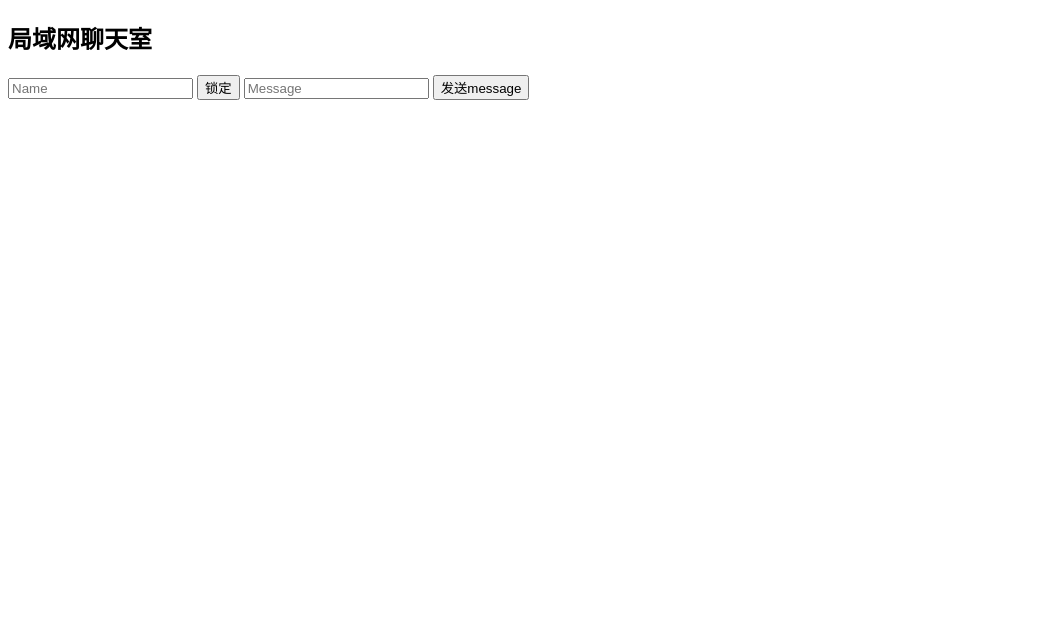
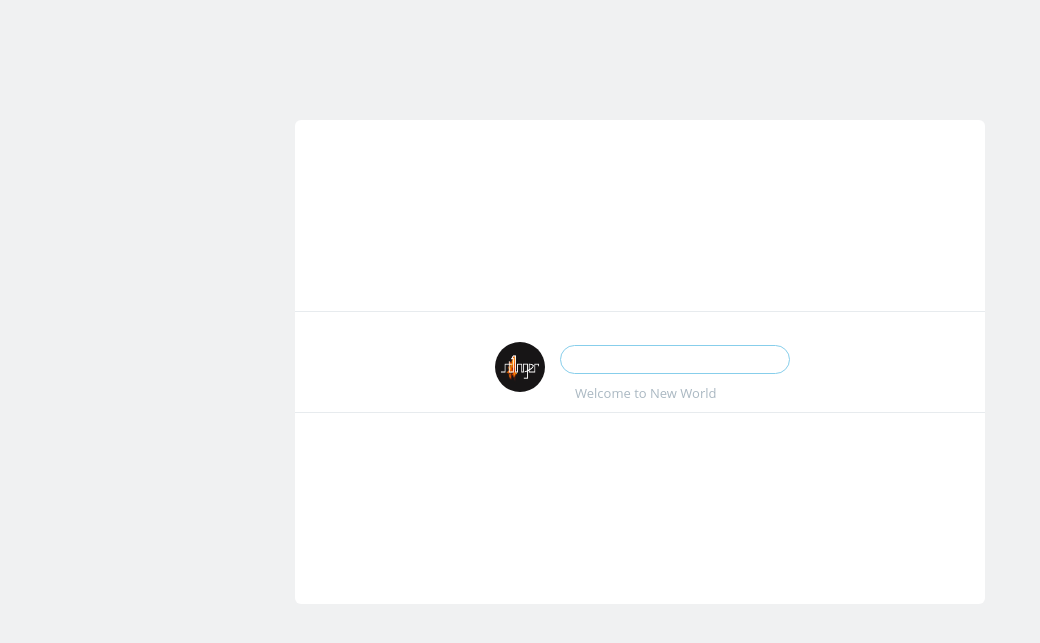
Before and after one commit to JcQSteven/ChatRoom, a Flask app: page / in a window 1280 px wide. Shown: the top 643 px of the page, without its empty margins (0-1040 px from the left). Run offline with Flask 2, Linux system fonts and the light colour scheme; some libraries are stand-ins or nearby versions.

Commit message:
JS抽离

```diff
--- a/templates/index.html
+++ b/templates/index.html
@@ -1,41 +1,47 @@
-<!DOCTYPE HTML>
-<html>
+<!doctype html>
+<html lang="zh">
 <head>
-    <title>Flask-SocketIO Test</title>
-
+	<meta charset="UTF-8">
+	<meta http-equiv="X-UA-Compatible" content="IE=edge,chrome=1">
+	<meta name="viewport" content="width=device-width, initial-scale=1.0">
+	<title>临时聊天室</title>
+	<link rel="stylesheet" type="text/css" href="../static/css/normalize.css" />
+	<link rel="stylesheet" type="text/css" href="../static/css/default.css">
+	<link rel="stylesheet" type="text/css" href="../static/css/styles.css">
+	<!--[if IE]>
+		<script src="http://cdn.bootcss.com/html5shiv/r29/html5.min.js"></script>
+	<![endif]-->
 </head>
 <body>
-    <h2>局域网聊天室</h2>
-        <input type="text" name="name" id="name" placeholder="Name">
-        <input type="button" id="setName" value="锁定">
-        <input type="text" name="message" id="message" placeholder="Message">
-        <input type="button" id="send" value="发送message">
-
-    <div id='log'></div>
-
-
+	<div id="chatbox">
+		<div id="friendslist">
+			<div id="friends">
+				<div class="friend">
+					<img src="../static/img/5_copy.jpg" id="enter_chat"/>
+					<p>
+					<input type="text" name="message" id="message" >
+					<p><span>Welcome to New World</span></p>
+					</p>
+				</div>
+			</div>
+		</div>
+		<div id="chatview" class="p1">
+			<div id="profile">
+				<div id="close">
+					<div class="cy"></div>
+					<div class="cx"></div>
+				</div>
+				<p>St1nger Team</p>
+			</div>
+				<div id="chat-messages"></div>
+			<div id="sendmessage">
+				<input type="text" id="message_content" placeholder="Send message..." />
+				<button id="send"></button>
+			</div>
+		</div>
+	</div>
+	<script src="../static/js/jquery.min.js"></script>
+    <script type="text/javascript" src="//cdn.bootcss.com/socket.io/1.5.1/socket.io.min.js"></script>
+	<script type="text/javascript" src="../static/js/index.js"></script>
 </body>
-    <script type="text/javascript" src="//cdn.bootcss.com/jquery/3.1.1/jquery.min.js"></script>
-    <script type="text/javascript" src="//cdn.bootcss.com/socket.io/1.5.1/socket.io.min.js"></script>
-    <script type="text/javascript" charset="utf-8">
-
-        var socket = io.connect('http://' + document.domain + ':' + location.port);
-        $("#send").click(function () {
-            var msg=$("#message").val()
-            var name=$("#name").val()
-            socket.emit("client_event",{data:msg,name:name});
-        })
-
-        socket.on('res', function (msg) {
-            $('#log').append('<br>' + $('<div/>').text('#' + msg.name + ': ' + msg.data).html());
-        });
-
-        $("#setName").click(function () {
-            $("#name").attr("readonly","true");
-        })
-//        socket.on('disconnect', function() {
-//            socket.emit('client_event', {data: 'I\'m disconnected!'});
-//        });
-
-    </script>
 </html>
```
